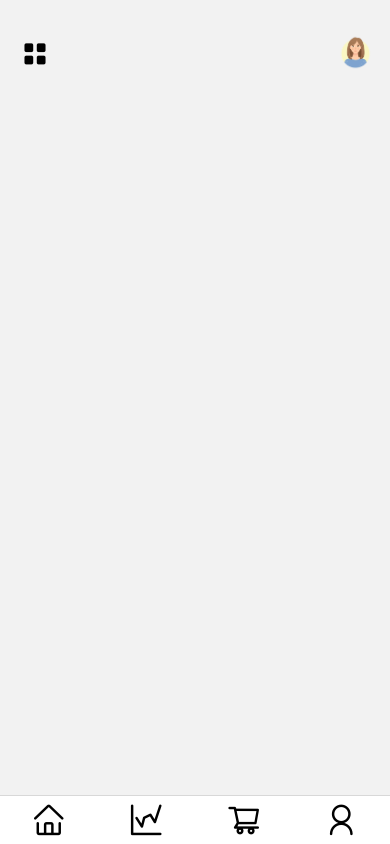
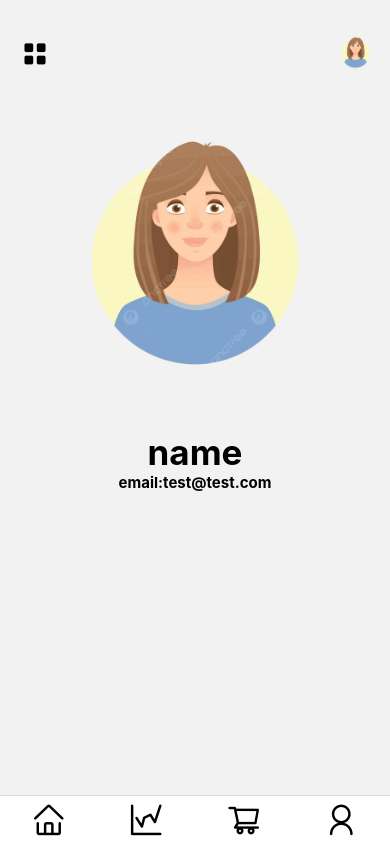
Before and after one commit to iamsubhankarray/shop, a React Native app: screen /account in a window 390 px wide. Built offline with nearby package versions, Linux system fonts and the light colour scheme.

Commit message:
1>>remove cart fixed but getting a warning on delete 2>>acount page designed

```diff
--- /dev/null
+++ b/component/Accounts.js
@@ -0,0 +1,16 @@
+import { View, Text, Image } from 'react-native'
+import React from 'react'
+
+const Accounts = () => {
+  return (
+    <View style={{justifyContent:"center",alignItems:"center"}}>
+      <Image
+      source={require('../assets/dp.png')}
+      style={{width:256,height:256,marginVertical:50,}}/>
+      <Text style={{fontSize:35,fontWeight:"bold"}}>name</Text>
+      <Text style={{fontSize:15,fontWeight:"bold"}}>email:test@test.com</Text>
+    </View>
+  )
+}
+
+export default Accounts
--- a/component/CartItem.js
+++ b/component/CartItem.js
@@ -6,7 +6,7 @@ const cartItem = ({ item }) => {
   const dispatch = useDispatch()
 
  const handleRemoveCart=(item)=>{
-  // console.log("removed");
+
   dispatch(removeFromCart(item))
 
 
--- a/component/redux/Action.js
+++ b/component/redux/Action.js
@@ -14,7 +14,7 @@ export function addToCart(item){
 export function removeFromCart(item){
     return{
         type:REMOVE_FROM_CART,
-        data:item.id
+        data:item,
     }
 
 
--- a/component/redux/Reducers.js
+++ b/component/redux/Reducers.js
@@ -23,7 +23,7 @@ export const cartReducer = (state = initialState, action) => {
         case ADD_TO_CART:
             return [...state, action.data]; // Add new item to the state array
             case REMOVE_FROM_CART:
-                return filteredData = state.filter((item) => item.id !== action.data);
+                return filteredData = state.filter((item) => item.id !== action.data.item.id);
                 default:
                     return state; // Return current state for unrecognized actions
     }
--- a/component/redux/Store.js
+++ b/component/redux/Store.js
@@ -11,12 +11,13 @@
 
 
 import { configureStore } from "@reduxjs/toolkit";
-import {  cartReducer} from "./Reducers";
+import { cartReducer } from "./Reducers";
+
 
 // Configuring the store with a key for the AddReducer
 const store = configureStore({
     reducer: {
-        cart: cartReducer ,// 'cart' is the state slice handled by AddReducer
+        cart: cartReducer,// 'cart' is the state slice handled by AddReducer
 
     }
 });
--- a/screens/Cart.js
+++ b/screens/Cart.js
@@ -2,14 +2,14 @@ import { View, Text, FlatList } from "react-native";
 import Header from "../component/Header";
 import CartItem from "../component/CartItem.js";
 import { useSelector } from "react-redux";
-import { useEffect } from "react";
+
 
 
 
 function CartScreen(item) {
 
-  const cartData=useSelector((state) => state.cart)
-    // console.log(cartData);
+  const cartData = useSelector((state) => state.cart)
+
 
 
 
--- a/screens/account.js
+++ b/screens/account.js
@@ -1,11 +1,18 @@
-import { View,Text } from "react-native";
+import { View,Text, FlatList } from "react-native";
 import Header from '../component/Header'
+import Accounts from "../component/Accounts";
 
 function AccountScreen() {
     return (
-      <View >
+      <View style={{alignItems:"center"}} >
         <View style={{marginTop:35}}>
         <Header/>
+        </View>
+        <View>
+          <FlatList
+          showsVerticalScrollIndicator={false}
+          data={[1,]}
+          renderItem={()=><Accounts/>}/>
         </View>
 
       </View>
```
